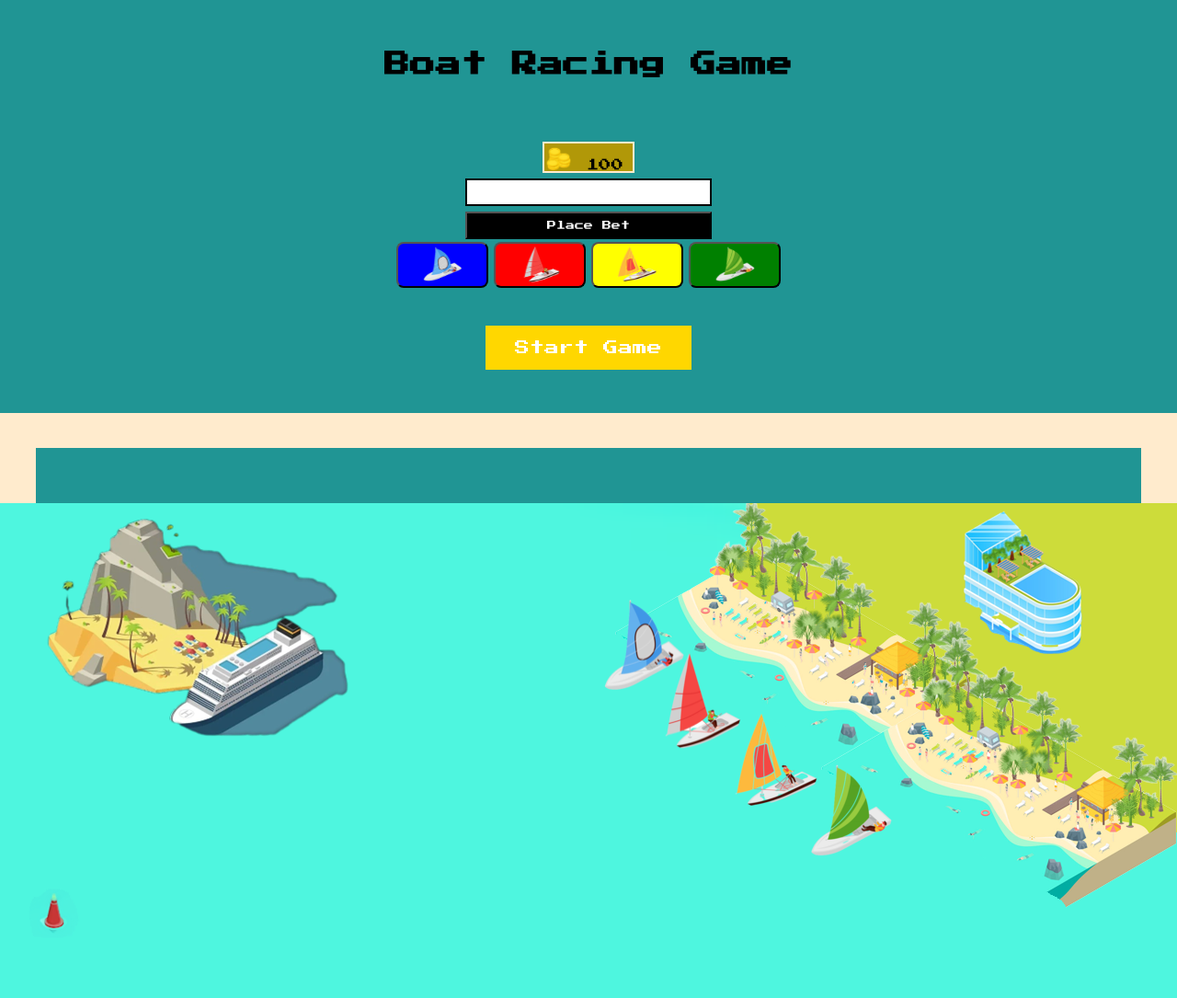
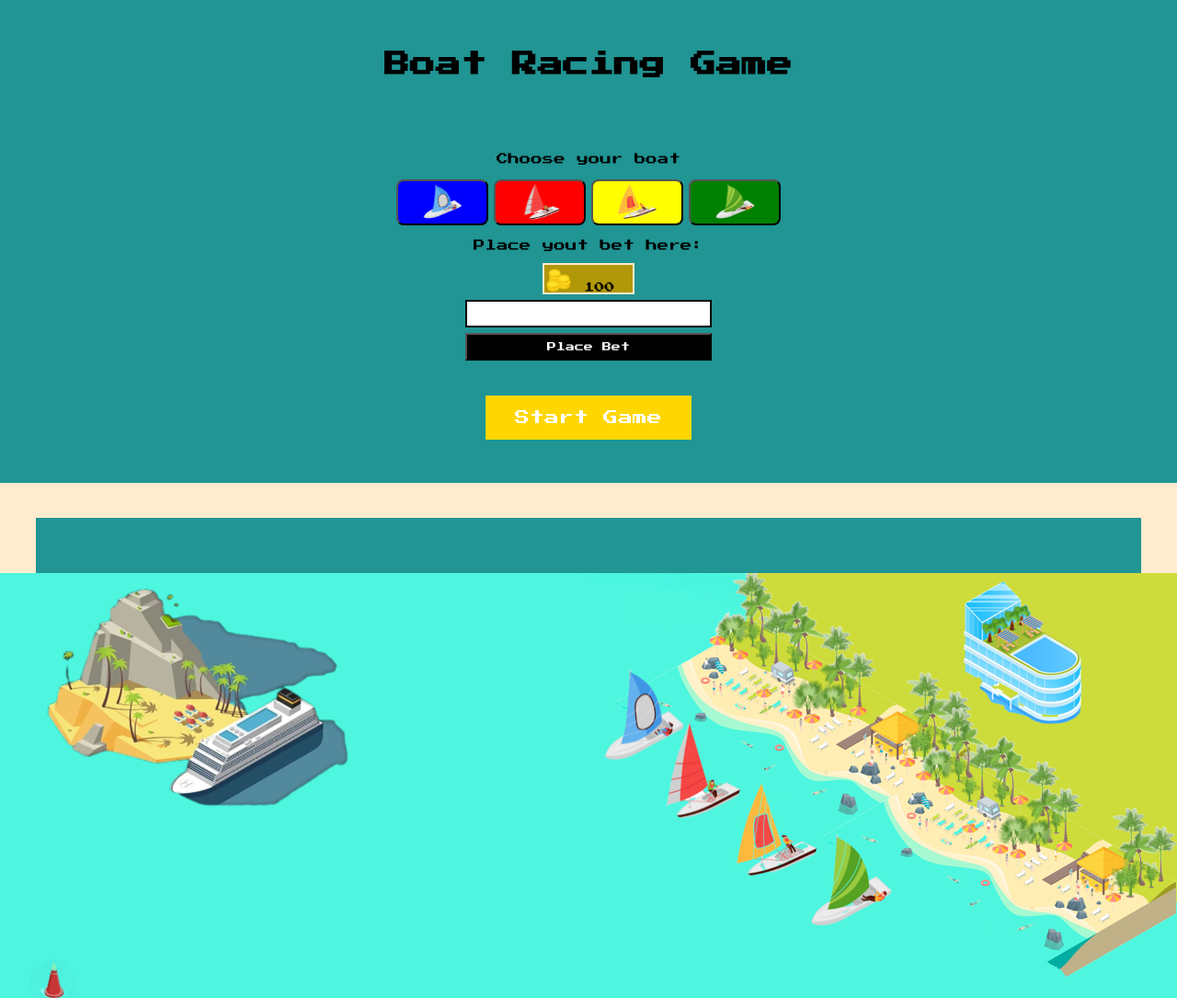
Before and after one commit to ThiagoCal/Racing-game, a plain HTML site: page index.html in a window 1280 px wide. Shown: the top 1085 px of the page at 92% size. Drawn offline with Linux system fonts and the light colour scheme.

Commit message:
fixed layout

```diff
--- a/script.js
+++ b/script.js
@@ -116,13 +116,30 @@ function movingBoat(boat){
 function createUserSection(){
     let firstSection = document.getElementById("userSection");
 
+    let titleChoose = document.createElement("div")
+    titleChoose.setAttribute("id", "titleChoose")
+    let chooseText = document.createElement("p")
+    chooseText.textContent = "Choose your boat"
+    titleChoose.appendChild(chooseText)
+    firstSection.appendChild(titleChoose)
 
     let allsets = document.createElement("div");
     allsets.setAttribute("id", "allUserSets")
     firstSection.appendChild(allsets)
 
+
     let allUserSets = document.querySelector("#allUserSets")
 
+    let boatButtonDiv = document.createElement("div");
+    boatButtonDiv.setAttribute("id","boatButtonDiv");
+    allUserSets.appendChild(boatButtonDiv);
+
+    let divBet = document.createElement("div")
+    divBet.setAttribute("class", "divBet")
+    allUserSets.appendChild(divBet)
+    let titleBet = document.createElement("p")
+    titleBet.textContent = "Place yout bet here:"
+    divBet.appendChild(titleBet)
 
     let moneyDiv = document.createElement("div");
     moneyDiv.setAttribute("class","moneyDiv");
@@ -131,7 +148,9 @@ function createUserSection(){
 
     let amountDiv = document.createElement("div");
     amountDiv.setAttribute("class", "money");
-    amountDiv.innerHTML = `<img src="images/coins.png" alt="coins" width = "30px" height = "30px"> <span id="amount">${userAmount}</span>`;
+    let imageDiv = document.createElement("div")
+    amountDiv.appendChild(imageDiv)
+    imageDiv.innerHTML = `<img src="images/coins.png" alt="coins" width = "30px" height = "30px"> <span id="amount">${userAmount}</span>`;
     moneyDiv.appendChild(amountDiv);
 
     let formDiv = document.createElement("div");
@@ -161,9 +180,7 @@ function createUserSection(){
     let betForm = document.forms.placeBet;
 
     betForm.addEventListener("submit", placeBet);
-    let boatButtonDiv = document.createElement("div");
-    boatButtonDiv.setAttribute("id","boatButtonDiv");
-    allUserSets.appendChild(boatButtonDiv);
+
 
     let buttonStart = document.createElement("button");
 
--- a/style.css
+++ b/style.css
@@ -25,6 +25,18 @@ section{
     display: flex;
     flex-direction: column;
     background-color: #209594;
+}
+
+#titleChoose{
+    display: flex;
+    align-self: center;
+    font-size: 15px;
+}
+
+.divBet{
+    display: flex;
+    align-self: center;
+    font-size: 15px;
 }
 
 .container {
```
